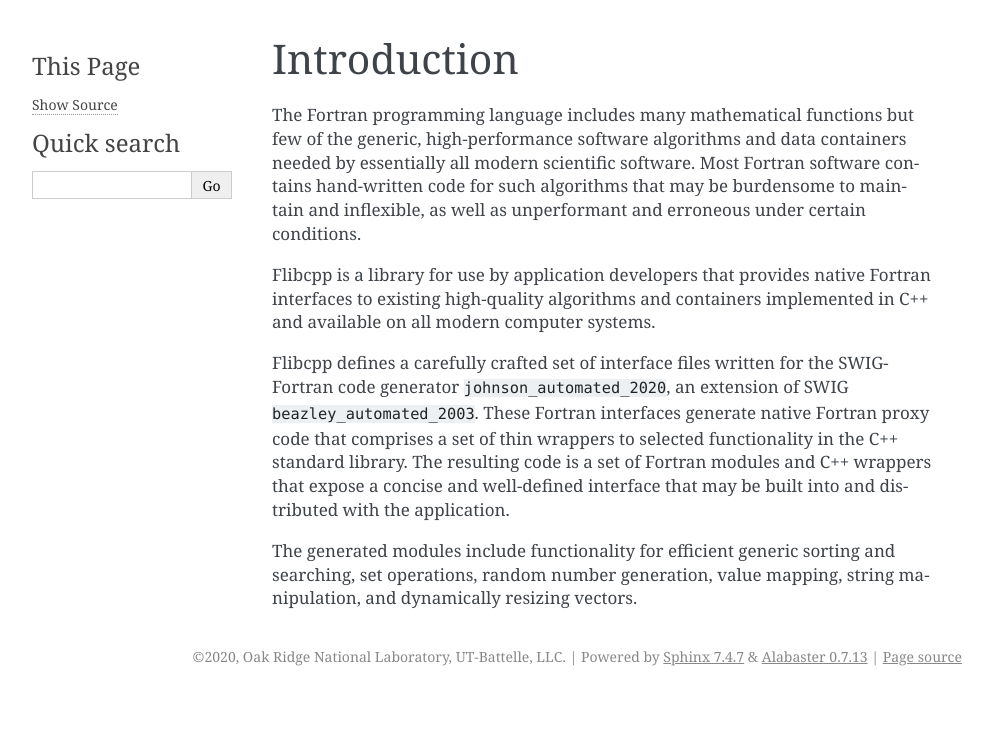
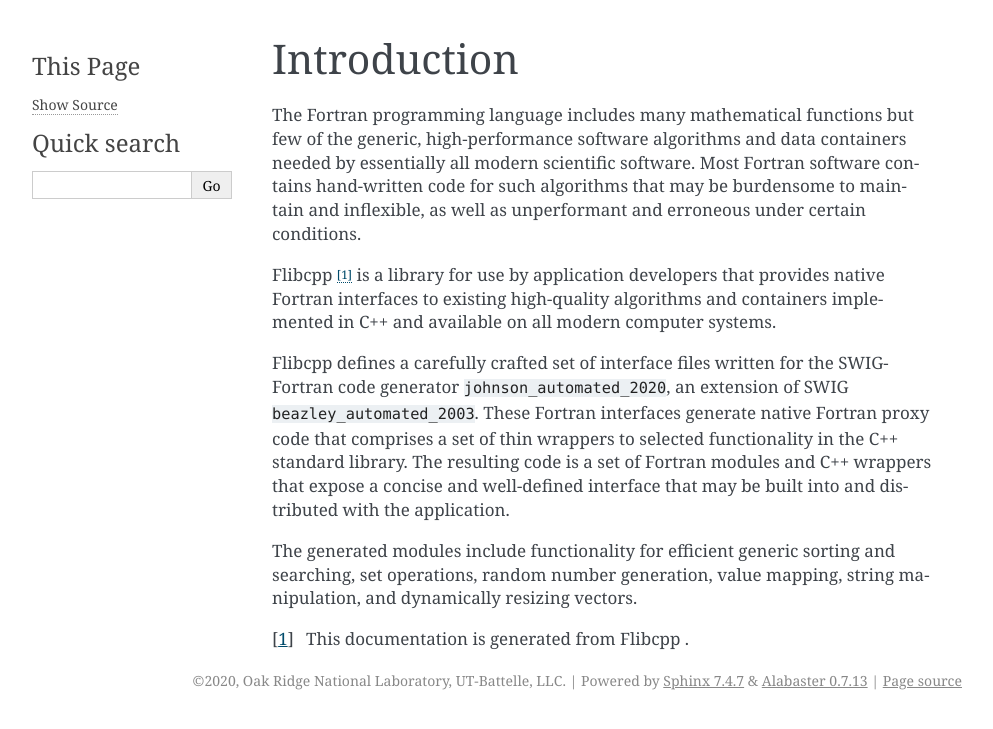
Before and after one commit to swig-fortran/flibcpp, a Sphinx documentation site: the page built from doc/introduction.rst, in a window 1280 px wide. Shown: the top 729 px of the page, without its empty margins (148-1141 px from the left). Built offline with Sphinx 7.4.7, drawn with Linux system fonts in a browser that asks for light colours; the version number could not be read and is left out; cross-references to code outside the pages are shown as plain code.

Commit message:
Add version in footnote and on HTML release page

```diff
--- a/doc/index.rst
+++ b/doc/index.rst
@@ -22,6 +22,10 @@
 
    \end{abstract}
 
+.. only:: html
+
+   :Release: |version|
+   :Date: |today|
 
 .. toctree::
    :maxdepth: 2
--- a/doc/introduction.rst
+++ b/doc/introduction.rst
@@ -12,7 +12,7 @@
 hand-written code for such algorithms that may be burdensome to maintain and
 inflexible, as well as unperformant and erroneous under certain conditions.
 
-Flibcpp is a library for use by application developers that provides native
+Flibcpp  [#flibcpp_vers]_ is a library for use by application developers that provides native
 Fortran interfaces to existing high-quality algorithms and containers
 implemented in C++ and available on all modern computer systems.
 
@@ -29,6 +29,8 @@
 searching, set operations, random number generation, value mapping, string
 manipulation, and dynamically resizing vectors.
 
+.. [#flibcpp_vers] This documentation is generated from Flibcpp |release|.
+
 .. ############################################################################
 .. end of doc/introduction.rst
 .. ############################################################################
```
